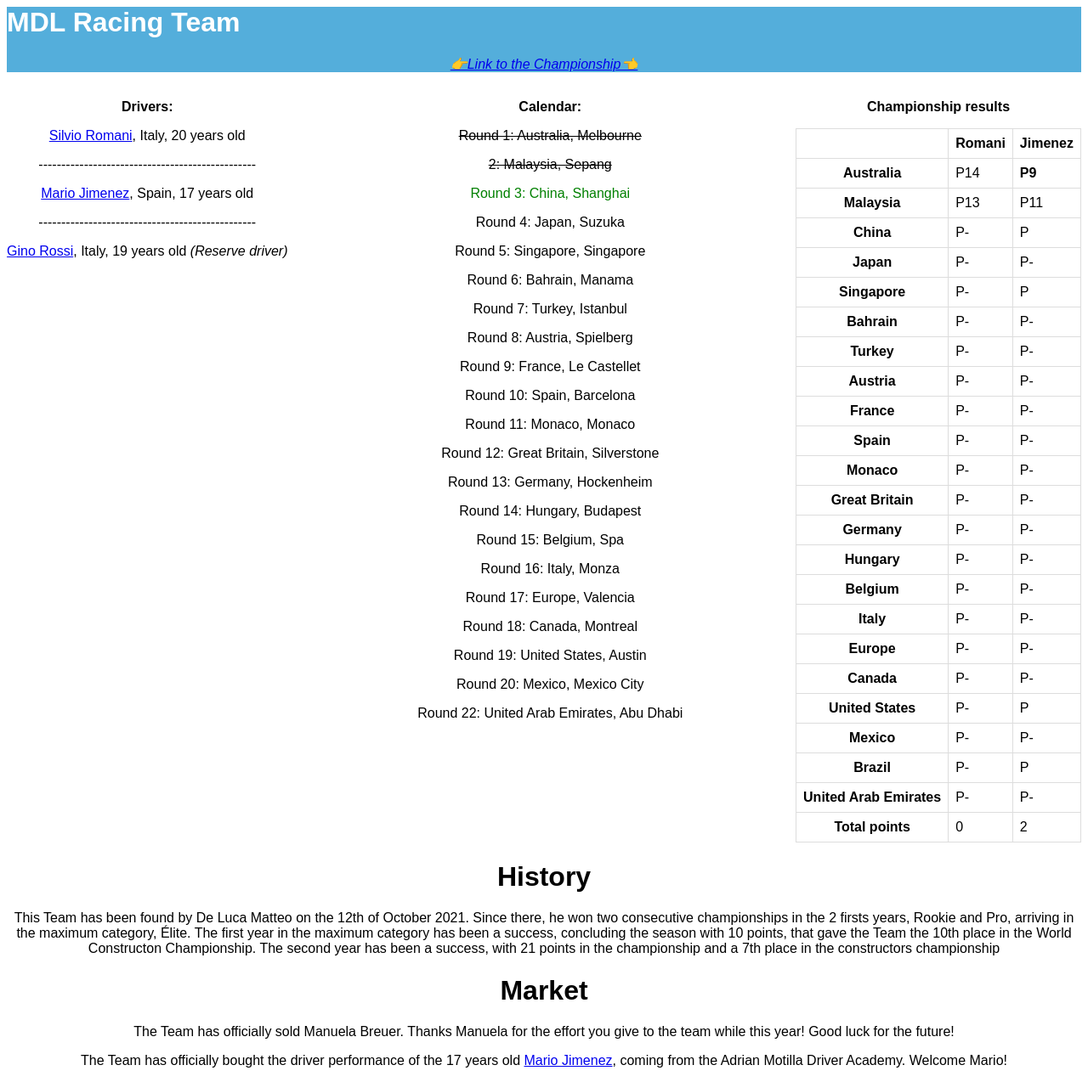
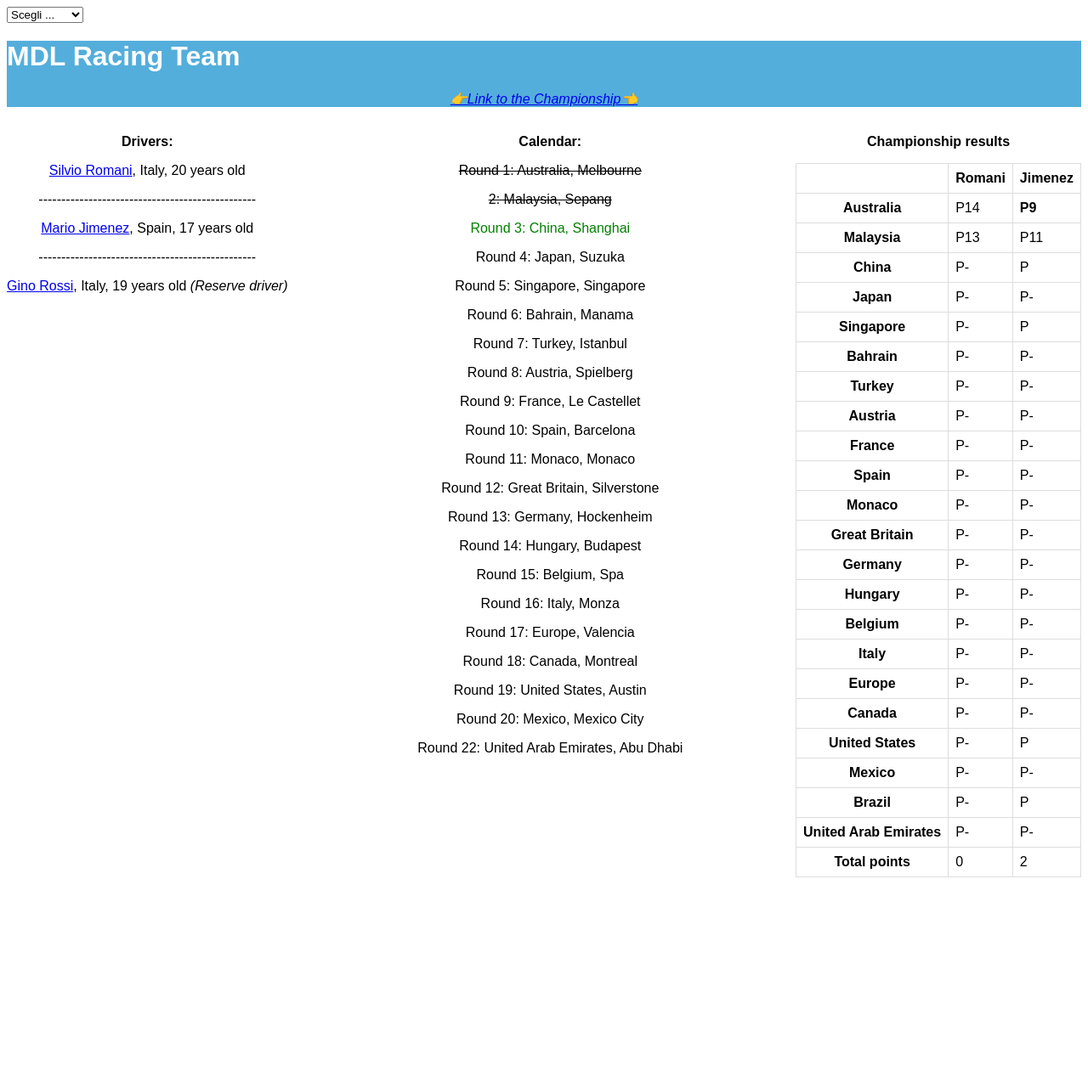
Before and after one commit to ro-mo/demo, a plain HTML site: page index.html in a window 1280 px wide. Shown: the whole page at 85% size. After the commit the page ends 1041 px from the top, so only its background shows below. Drawn offline with Linux system fonts and the light colour scheme.

Commit message:
Update index.html

```diff
--- a/index.html
+++ b/index.html
@@ -38,6 +38,12 @@
         </style>
     </head>
     <body>
+        <select onchange="location.href=this.options[this.selectedIndex].value;">
+            <option value="#">Scegli ...</option>
+            <option value="https://www.mrw.it">MRW.it</option>
+            <option value="https://forum.mrw.it">Forum</option>
+            <option value="https://www.mrwcorsi.it">MRW Corsi</option>
+        </select>
         <div class="head">
             <div class="up">
             <h1>MDL Racing Team</h1>
@@ -134,25 +140,5 @@
                 </style>
             </div>
         </div>
-        <div>
-            <h1>History</h1>
-            <p>
-                This Team has been found by De Luca Matteo on the 12th of October 2021. Since there, he won two consecutive championships in the 2 firsts years,
-                Rookie and Pro, arriving in the maximum category, Élite. The first year in the maximum category has been a success, concluding the season with
-                10 points, that gave the Team the 10th place in the World Constructon Championship. The second year has been a success,
-                 with 21 points in the championship and a 7th place in the constructors championship
-            </p>
-
-            <h1>Market</h1>
-            <p>
-                The Team has officially sold Manuela Breuer. Thanks Manuela for the effort you give to the team while this year! Good luck for the future!
-            </p>
-            <p>
-                The Team has officially bought the driver performance of the 17 years old <a href="https://igpmanager.com/app/d=driver&id=10635427">Mario Jimenez</a>, coming from the Adrian Motilla Driver Academy. Welcome Mario!
-            </p>
-            <p>
-
-            </p>
-        </div>
     </body>
 </html>
```
